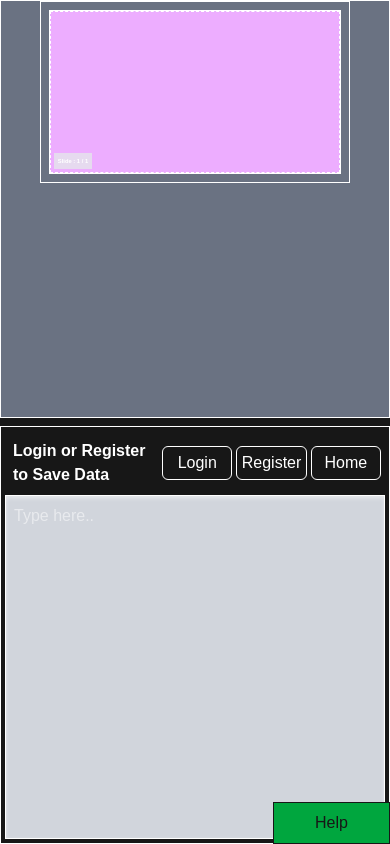
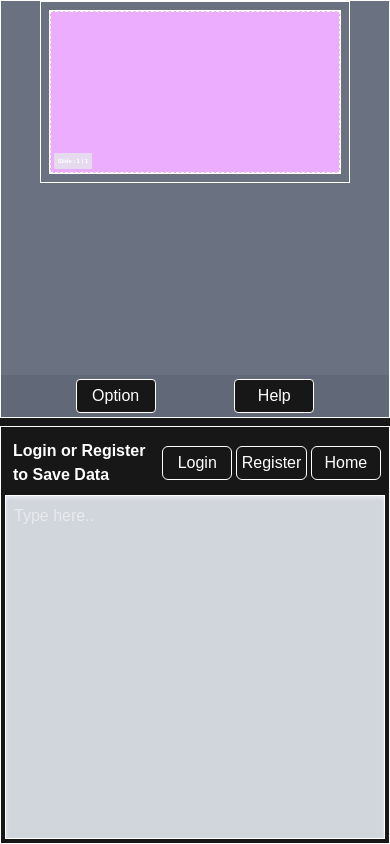
Before and after one commit to akael888/propre-sim, a Next.js app: page /editor in a window 390 px wide. Built offline with nearby package versions, Linux system fonts and the light colour scheme; no server answers.

Commit message:
feat : Added Option Modal to the Section

```diff
--- a/src/app/ui/editor/sections/display-area-section.tsx
+++ b/src/app/ui/editor/sections/display-area-section.tsx
@@ -4,6 +4,7 @@ import DisplayOptions from "../display/display-options";
 import { DisplayAreaSectionProps, TextAttribute } from "../../../lib/type";
 import { defaultTextAttributeData } from "../../../lib/data";
 import Help from "../display/help";
+import OptionModal from "../display/display-option-modal";
 
 const DisplayAreaSection: React.FC<DisplayAreaSectionProps> = ({
   slideObject,
@@ -44,10 +45,36 @@ const DisplayAreaSection: React.FC<DisplayAreaSectionProps> = ({
     setDisplayedTextAttribute(newObject);
   };
 
+  const [isOptionOpen, setIsOptionOpen] = useState(false);
+
   return (
     <>
-      <div className="border-1 w-full md:max-h-screen bg-gray-500 justify-center flex flex-row  md:order-none order-1 max-h-full ">
-        <div className="flex-1 overflow-y-auto flex flex-row h-full justify-center">
+      {isOptionOpen && (
+        <>
+          <OptionModal
+            handleTextAttributeChanges={handleTextAttributeChanges}
+            handleTextAttributeObjectChanges={handleTextAttributeObjectChanges}
+            textAttribute={displayedTextAttribute}
+          />{" "}
+          <div
+            className="bg-background/50 w-screen h-screen fixed z-1000 md:hidden"
+            onClick={() => setIsOptionOpen(!isOptionOpen)}
+          />
+        </>
+      )}
+      <div className="border-1 w-full md:max-h-screen bg-gray-500 justify-center flex flex-row  md:order-none order-1 max-h-full relative">
+        <div className="md:hidden flex absolute bottom-0 z-100 p-1 bg-foreground/10 w-full justify-evenly gap-2">
+          <button
+            className="border-1 p-1 w-20 rounded-sm bg-foreground"
+            onClick={() => setIsOptionOpen(!isOptionOpen)}
+          >
+            Option
+          </button>
+          <button className="border-1 p-1 w-20 rounded-sm bg-foreground">
+            Help
+          </button>
+        </div>
+        <div className="flex-1 overflow-y-auto flex flex-row h-full justify-center ">
           <DisplayPanel
             slideObject={slideObject}
             textAttribute={displayedTextAttribute}
@@ -55,7 +82,7 @@ const DisplayAreaSection: React.FC<DisplayAreaSectionProps> = ({
           />{" "}
         </div>
 
-        <Help />
+        {/* <Help /> */}
       </div>
       <DisplayOptions
         handleTextAttributeChanges={handleTextAttributeChanges}
```
